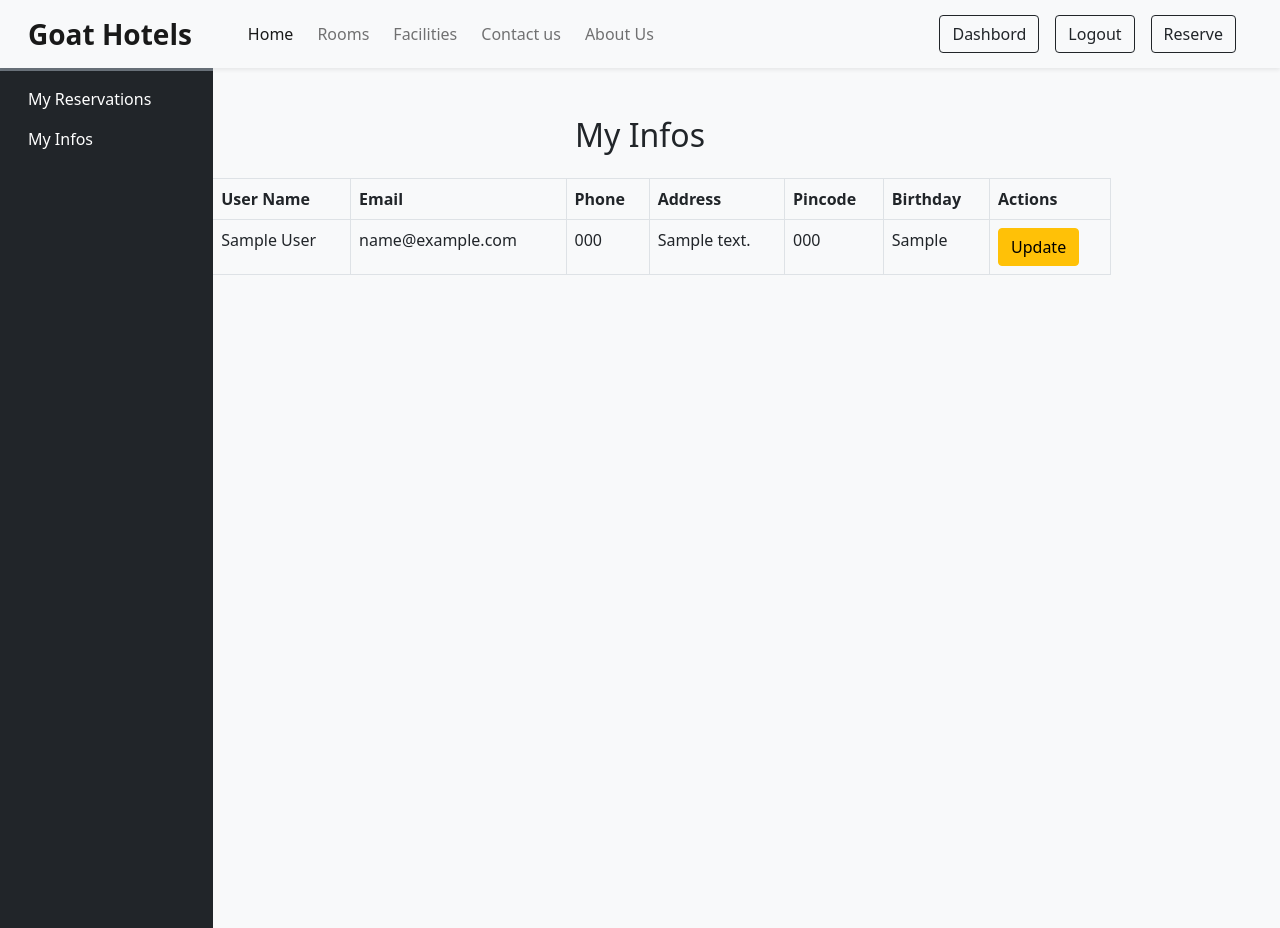
After one commit to MouadElMeati/Booking, a PHP site: page /userInfos.php in a window 1280 px wide. The commit adds this page. Run offline with PHP 8.4, Linux system fonts and the light colour scheme; the visitor is signed in with stand-in values (Sample User, id 1); tables that the repository leaves empty or names only in its code hold one stand-in row (values such as "Sample post").

```diff
--- a/admins/incl/cnx.php
+++ b/admins/incl/cnx.php
@@ -1,8 +1,8 @@
 <?php
-$host = 'localhost'; // Change if necessary
+$host = 'localhost';
 $db = 'bookingdb';
-$user = 'root'; // Change to your database username
-$pass = ''; // Change to your database password
+$user = 'root';
+$pass = '';
 
 try {
     $pdo = new PDO("mysql:host=$host;dbname=$db", $user, $pass);
--- a/admins/rooms.php
+++ b/admins/rooms.php
@@ -83,7 +83,7 @@ try {
 
 
 
-                        <td>
+                        <td class="d-flex gap-2">
                     <a href="updateRooms.php?id=<?php echo $room['id']; ?>" class="btn btn-warning">Update</a>
                     <a href="deleteRoom.php?id=<?php echo $room['id']; ?>" class="btn btn-danger" onclick="return confirm('Are you sure you want to delete this reservation?');">Delete</a>
 
--- a/dashbordUser.php
+++ b/dashbordUser.php
@@ -66,7 +66,7 @@
                         <a class="nav-link text-white" href="reservation.php">My Reservations</a>
                     </li>
                     <li class="nav-item">
-                        <a class="nav-link text-white" href="#">My Infos</a>
+                        <a class="nav-link text-white" href="userInfos.php">My Infos</a>
                     </li>
                 </ul>
             </div>
--- /dev/null
+++ b/userInfos.php
@@ -0,0 +1,135 @@
+<?php
+session_start();
+require('./admins/incl/cnx.php');
+
+if (!isset($_SESSION['user_id'])) {
+    header("Location: login.php");
+    exit();
+}
+
+$user_id = $_SESSION['user_id'];
+
+$stmt = $pdo->prepare("SELECT * FROM users WHERE id = ?");
+$stmt->execute([$user_id]);
+$user = $stmt->fetch(PDO::FETCH_ASSOC);
+if (!$user) {
+    echo "User not found!";
+    exit();
+}
+?>
+<!DOCTYPE html>
+<html lang="en">
+<head>
+    <meta charset="UTF-8">
+    <meta name="viewport" content="width=device-width, initial-scale=1.0">
+    <title>Dashbord-User</title>
+    <?php require('include/links.php') ?>
+    <style>
+       #dashbord-menu {
+           position: fixed;
+           height: 100%;
+       }
+
+       @media screen and (max-width:991px) {
+           #dashbord-menu {
+               height: auto;
+               width: 100%;
+           }
+           #main-content {
+               margin-top: 60px;
+           }
+       }
+   </style>
+</head>
+<body class="bg-light">
+<nav class="navbar navbar-expand-lg navbar-light bg-light px-lg-3 py-lg-2 shadow-sm sticky-top">
+    <div class="container-fluid">
+        <a class="navbar-brand me-5 fw-bold fs-3 h-font" href="index.php">Goat Hotels</a>
+        <button class="navbar-toggler shadow-none" type="button" data-bs-toggle="collapse" data-bs-target="#navbarSupportedContent" aria-controls="navbarSupportedContent" aria-expanded="false" aria-label="Toggle navigation">
+            <span class="navbar-toggler-icon"></span>
+        </button>
+        <div class="collapse navbar-collapse" id="navbarSupportedContent">
+            <ul class="navbar-nav me-auto mb-2 mb-lg-0">
+                <li class="nav-item"><a class="nav-link active me-2" href="index.php">Home</a></li>
+                <li class="nav-item"><a class="nav-link me-2" href="rooms.php">Rooms</a></li>
+                <li class="nav-item"><a class="nav-link me-2" href="facilities.php">Facilities</a></li>
+                <li class="nav-item"><a class="nav-link me-2" href="Contact.php">Contact us</a></li>
+                <li class="nav-item"><a class="nav-link me-2" href="about.php">About Us</a></li>
+            </ul>
+            <div class="d-flex">
+                <a href="dashbordUser.php" class="btn btn-outline-dark shadow-none me-lg-3 me-3">Dashbord</a>
+                <a href="logout.php" class="btn btn-outline-dark shadow-none me-lg-3 me-3">Logout</a>
+                <a href="reserver.php" class="btn btn-outline-dark shadow-none me-lg-3 me-3">Reserve</a>
+            </div>
+        </div>
+    </div>
+</nav>
+
+<div class="col-lg-2  bg-dark border-top border-3 border-secondary" id="dashbord-menu">
+    <nav class="navbar navbar-expand-lg navbar-dark ">
+        <div class="container-fluid flex-lg-column align-items-stretch">
+            <button class="navbar-toggler shadow-none" type="button" data-bs-toggle="collapse" data-bs-target="#admindropdown" aria-controls="navbarNav" aria-expanded="false" aria-label="Toggle navigation">
+                <span class="navbar-toggler-icon"></span>
+            </button>
+            <div class="collapse navbar-collapse flex-column align-items-stretch" id="admindropdown">
+                <ul class="nav nav-pills flex-column">
+                    <li class="nav-item">
+                        <a class="nav-link text-white" href="reservation.php">My Reservations</a>
+                    </li>
+                    <li class="nav-item">
+                        <a class="nav-link text-white" href="userInfos.php">My Infos</a>
+                    </li>
+                </ul>
+            </div>
+        </div>
+    </nav>
+</div>
+
+<div class="container-fluid" id="main-content">
+    <div class="row">
+        <div class="container mt-5">
+            <h2 class="text-center">My Infos</h2>
+
+            <?php if (isset($_GET['success'])): ?>
+                <div class="alert alert-success" role="alert">
+                    Information updated successfully!
+                </div>
+            <?php endif; ?>
+
+            <table class="table table-bordered  mt-4 w-75 mx-auto">
+                <thead>
+                    <tr>
+                        <th>ID</th>
+                        <th>User Name</th>
+                        <th>Email</th>
+                        <th>Phone</th>
+                        <th>Address</th>
+                        <th>Pincode</th>
+                        <th>Birthday</th>
+                        <th>Actions</th>
+                    </tr>
+                </thead>
+                <tbody>
+                    <tr>
+                        <td><?php echo $user['id']; ?></td>
+                        <td><?php echo $user['name']; ?></td>
+                        <td><?php echo $user['email']; ?></td>
+                        <td><?php echo $user['phone']; ?></td>
+                        <td><?php echo $user['address']; ?></td>
+                        <td><?php echo $user['pincode']; ?></td>
+                        <td><?php echo $user['birthday']; ?></td>
+                        <td>
+                            <a href="editUser.php?id=<?php echo $user['id']; ?>" class="btn btn-warning">Update</a>
+                        </td>
+                    </tr>
+                </tbody>
+            </table>
+        </div>
+    </div>
+</div>
+
+<script src="https://cdn.jsdelivr.net/npm/bootstrap@5.0.2/dist/js/bootstrap.bundle.min.js" integrity="sha384-MrcW6ZMFYlzcLA8Nl+NtUVF0sA7MsXsP1UyJoMp4YLEuNSfAP+JcXn/tWtIaxVXM" crossorigin="anonymous"></script>
+<script src="https://unpkg.com/swiper/swiper-bundle.min.js"></script>
+<script src="main/main.js"></script>
+</body>
+</html>
```
Also changed, not shown: admins/addRooms.php (+66 -0 lines), confirmation.php (+27 -0 lines), index.php (+10 -2 lines), reservation.php (+12 -13 lines).
